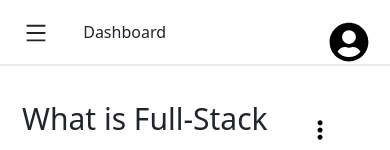
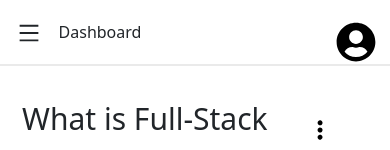
Before and after one commit to jneralrex/rework-enquiry, a React (Vite) app: page /drawer/enquiry-details in a window 390 px wide. Shown: the top 150 px of the page. Built offline with nearby package versions, Linux system fonts and the light colour scheme.

Commit message:
Little changes

```diff
--- a/src/assets/styles/components/drawer.css
+++ b/src/assets/styles/components/drawer.css
@@ -183,18 +183,15 @@
     top: 0;
     bottom: 0;
     min-height: 100vh;
-
   }
 
   .drawer-offcanvas {
     position: fixed;
     z-index: 1030;
   }
-
   .desktop {
     display: none;
   }
-
   .dashBoard-container {
     display: flex;
     justify-content: space-around;
@@ -207,8 +204,4 @@
     width: 100%;
     text-align: center;
   }
-  .dash-title{
-    width: 10%;
-    margin-left: 5px;
-  }
 }
--- a/src/assets/styles/pages/enquiriesdetails.css
+++ b/src/assets/styles/pages/enquiriesdetails.css
@@ -358,7 +358,6 @@
     flex-direction: column;
     justify-content: center;
     gap: 2px;
-    margin-right: 50px;
     margin-top: 50px;
   }
 }
```
